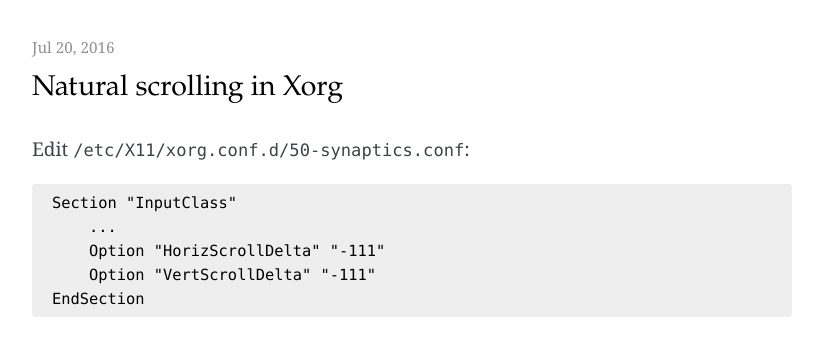
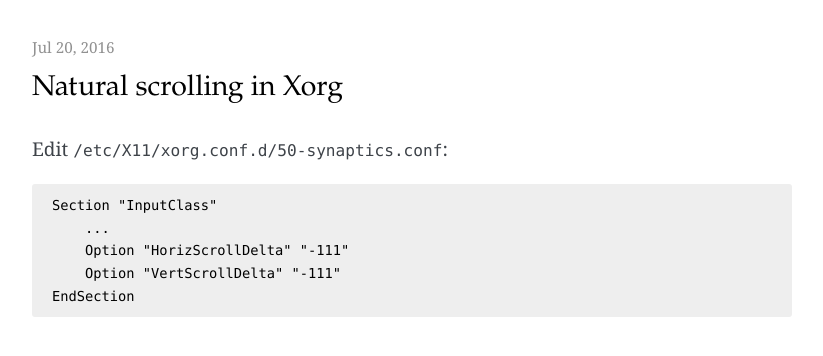
Before and after one commit to explodinglabs/explodinglabs.github.io, a Jekyll site: the page built from _posts/2016-07-20-natural-scrolling-in-xorg.markdown, in a window 1280 px wide. Shown: the top 356 px of the page, without its empty margins (228-1051 px from the left). Built offline with Jekyll 4.4.1, drawn with Linux system fonts in a browser that asks for light colours; comment, search, counter and statistics services are not loaded.

Commit message:
Design changes

```diff
--- a/css/main.scss
+++ b/css/main.scss
@@ -172,7 +172,7 @@
 /* Code formatting */
 pre, code {
     font-family: 'Consolas', 'Menlo', 'Deja Vu Sans Mono', 'Bitstream Vera Sans Mono', monospace;
-    font-size: 0.9em;
+    font-size: 0.85em;
     line-height: 140%;
     border-radius: 3px;
 }
@@ -180,7 +180,7 @@
 pre {
     background-color: #eee;
     overflow-x: auto;
-    padding: 0.4em 0.4em 0.4em $spacing-unit;
+    padding: $spacing-unit/2 $spacing-unit;
     @include media-query($on-palm) {
         padding-left: 0.7em;
     }
```
